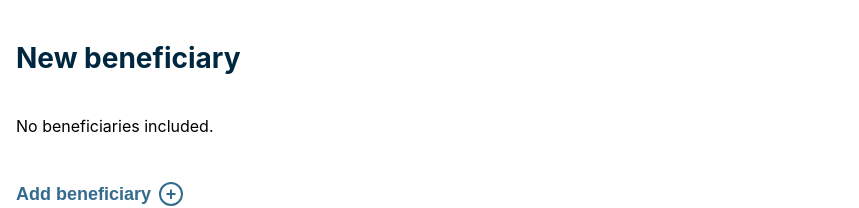
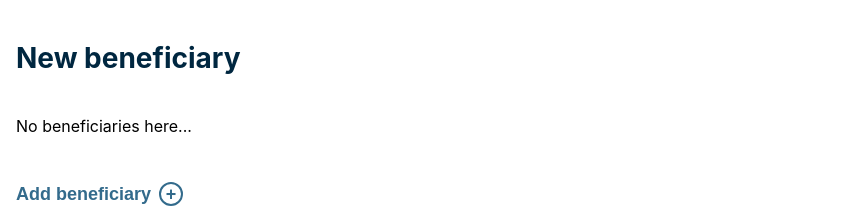
Before and after one commit to gabrielEscame/cypoc, a React (Create React App) app: page / in a window 1280 px wide. Shown: the top 208 px of the page, without its empty margins (0-859 px from the left). Built offline with nearby package versions, Linux system fonts and the light colour scheme.

Commit message:
feat: no beneficiary text

```diff
--- a/src/components/Beneficiary/List/index.js
+++ b/src/components/Beneficiary/List/index.js
@@ -6,7 +6,7 @@
     <Condition
       condition={hasBeneficiaries}
       elseChildren={
-        <p className="cypoc__no-beneficiary">No beneficiaries included.</p>
+        <p className="cypoc__no-beneficiary">No beneficiaries here...</p>
       }
     >
       <div className="cypoc__beneficiaries-list">
```
